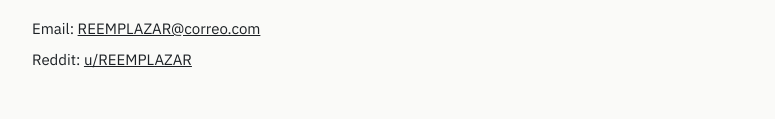
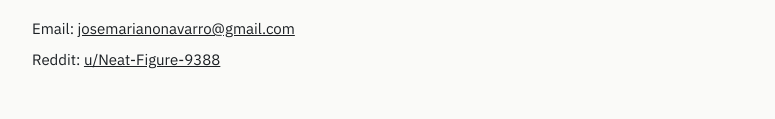
Before and after one commit to JMNL1609/ordotrix, a plain HTML site: page index.html in a window 1280 px wide. Shown: the part 1795-1914 px from the top of the page, without its empty margins (252-1027 px from the left). Drawn offline with Linux system fonts and the light colour scheme.

Commit message:
Update contact information in index.html

```diff
--- a/index.html
+++ b/index.html
@@ -313,8 +313,8 @@ será enviado mañana.</div>
     <h2>Tell me what's broken</h2>
     <p>Send a screenshot or a code snippet. I'll tell you if it's a quick fix before you pay anything.</p>
     <div class="contact-list">
-      <div>Email: <a href="mailto:REEMPLAZAR@correo.com">REEMPLAZAR@correo.com</a></div>
-      <div>Reddit: <a href="https://reddit.com/user/REEMPLAZAR" target="_blank" rel="noopener">u/REEMPLAZAR</a></div>
+      <div>Email: <a href="mailto:josemarianonavarro@gmail.com">josemarianonavarro@gmail.com</a></div>
+      <div>Reddit: <a href="https://reddit.com/user/Neat-Figure-9388" target="_blank" rel="noopener">u/Neat-Figure-9388</a></div>
     </div>
   </section>
 
```
